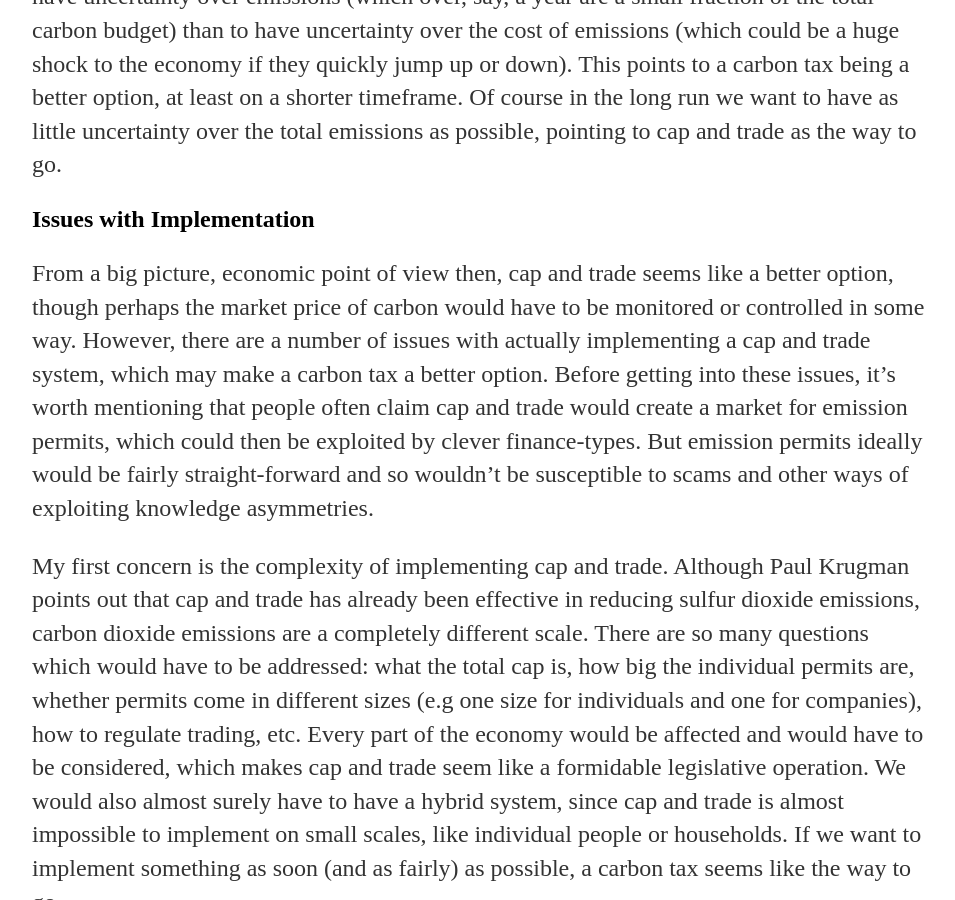
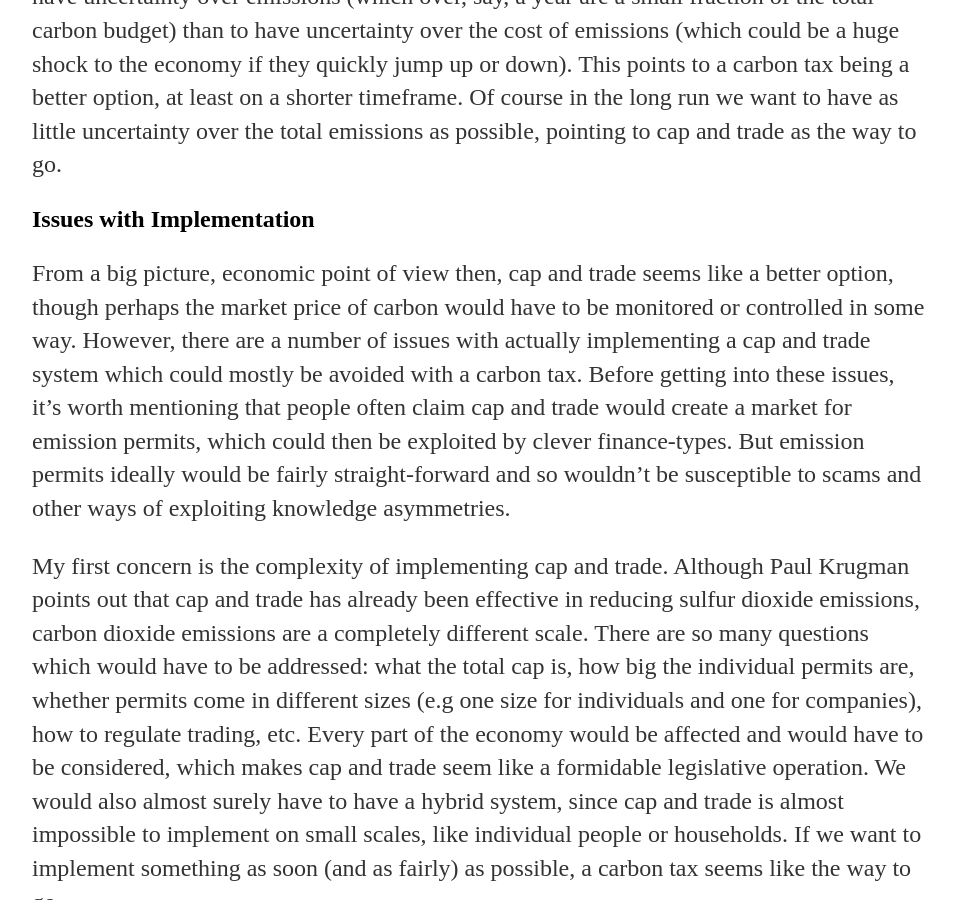
Before and after one commit to nicklutsko/nicklutsko.github.io, a Jekyll site: the page built from _posts/2016-06-15-Carbon-Tax-versus-Cap-and-Trade.md, in a window 1280 px wide and 900 px high, scrolled down 3017 px. Shown: the whole window, without its empty margins (160-1115 px from the left). Built offline with Jekyll 4.4.1, drawn with Linux system fonts in a browser that asks for light colours.

Commit message:
edited first post again

```diff
--- a/_posts/2016-06-15-Carbon-Tax-versus-Cap-and-Trade.md
+++ b/_posts/2016-06-15-Carbon-Tax-versus-Cap-and-Trade.md
@@ -36,7 +36,7 @@
 
 <h2>Issues with Implementation</h2>
 
-<p>From a big picture, economic point of view then, cap and trade seems like a better option, though perhaps the market price of carbon would have to be monitored or controlled in some way. However, there are a number of issues with actually implementing a cap and trade system, which may make a carbon tax a better option. Before getting into these issues, it’s worth mentioning that people often claim cap and trade would create a market for emission permits, which could then be exploited by clever finance-types. But emission permits ideally would be fairly straight-forward and so wouldn’t be susceptible to scams and other ways of exploiting knowledge asymmetries.</p>
+<p>From a big picture, economic point of view then, cap and trade seems like a better option, though perhaps the market price of carbon would have to be monitored or controlled in some way. However, there are a number of issues with actually implementing a cap and trade system which could mostly be avoided with a carbon tax. Before getting into these issues, it’s worth mentioning that people often claim cap and trade would create a market for emission permits, which could then be exploited by clever finance-types. But emission permits ideally would be fairly straight-forward and so wouldn’t be susceptible to scams and other ways of exploiting knowledge asymmetries.</p>
 
 <p>My first concern is the complexity of implementing cap and trade. Although Paul Krugman points out that cap and trade has already been effective in reducing sulfur dioxide emissions, carbon dioxide emissions are a completely different scale. There are so many questions which would have to be addressed: what the total cap is, how big the individual permits are, whether permits come in different sizes (e.g one size for individuals and one for companies), how to regulate trading, etc. Every part of the economy would be affected and would have to be considered, which makes cap and trade seem like a formidable legislative operation. We would also almost surely have to have a hybrid system, since cap and trade is almost impossible to implement on small scales, like individual people or households. If we want to implement something as soon (and as fairly) as possible, a carbon tax seems like the way to go. </p>
 
```
Also changed, not shown: 1 other file.
